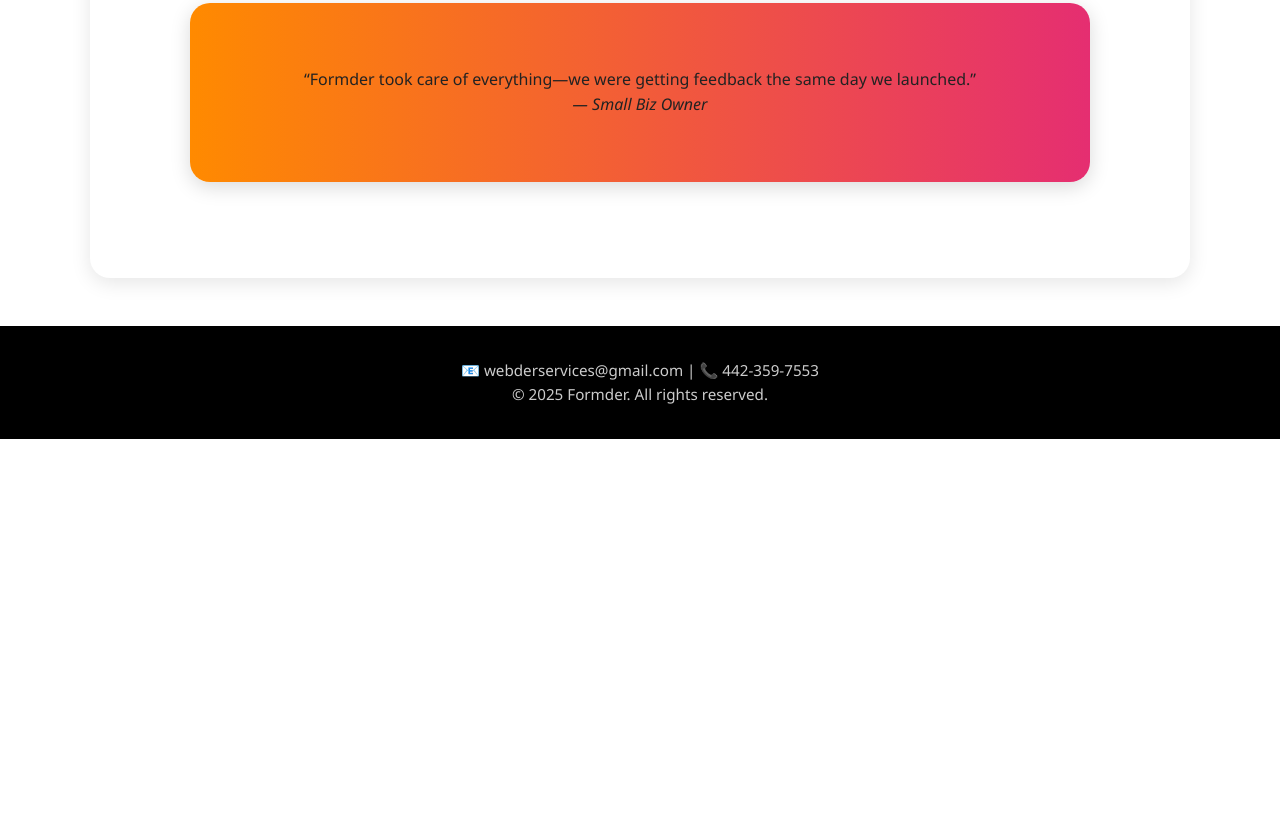
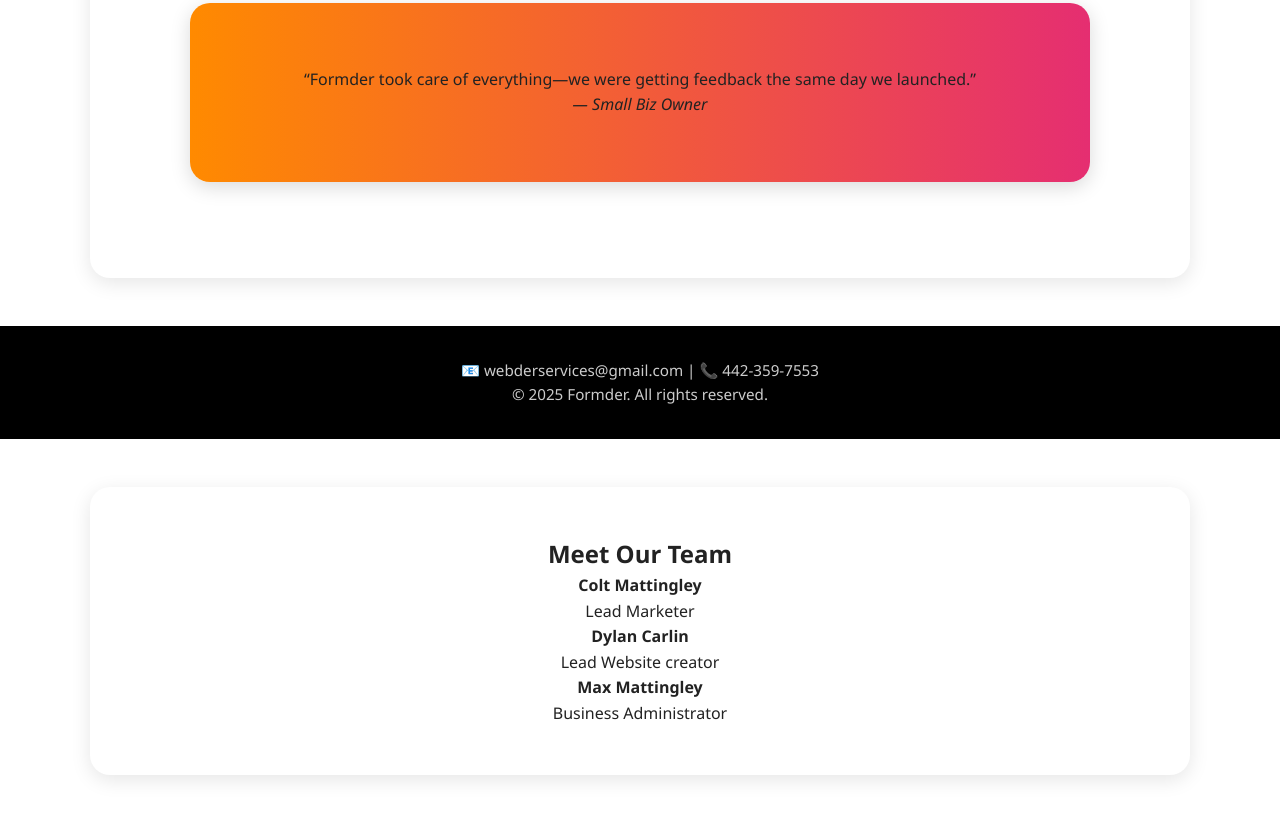
Before and after one commit to webderservices/formder-trial-1, a plain HTML site: page contact.html in a window 1280 px wide. Shown: the part 1221-2040 px from the top of the page. Before the commit the page ends 1660 px from the top, so only its background shows below. Drawn offline with Linux system fonts and the light colour scheme; a script that the page names is missing.

Commit message:
Update contact.html

```diff
--- a/contact.html
+++ b/contact.html
@@ -87,5 +87,25 @@
       });
     });
   </script>
+
+  <!-- Team Section -->
+<section class="team">
+  <h2>Meet Our Team</h2>
+  <div class="team-grid">
+    <div class="team-member">
+      <h4>Colt Mattingley</h4>
+      <p>Lead Marketer</p>
+    </div>
+    <div class="team-member">
+      <h4>Dylan Carlin</h4>
+      <p>Lead Website creator</p>
+    </div>
+    <div class="team-member">
+      <h4>Max Mattingley</h4>
+      <p>Business Administrator</p>
+    </div>
+  </div>
+</section>
+
 </body>
 </html>
```
